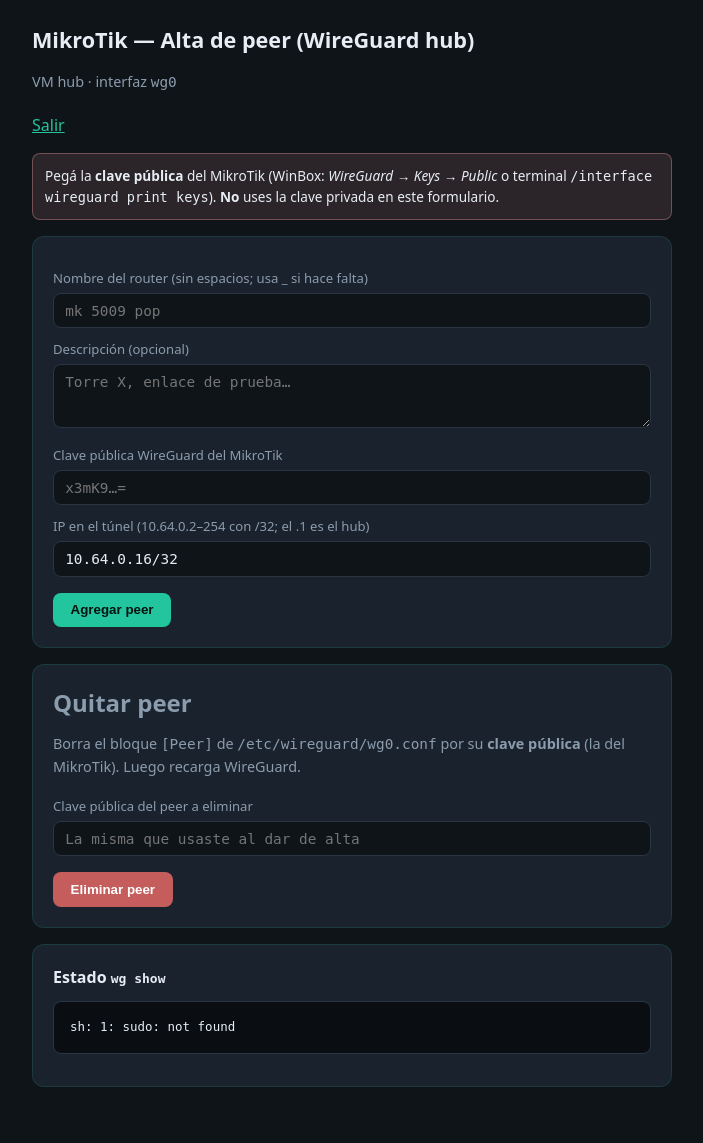
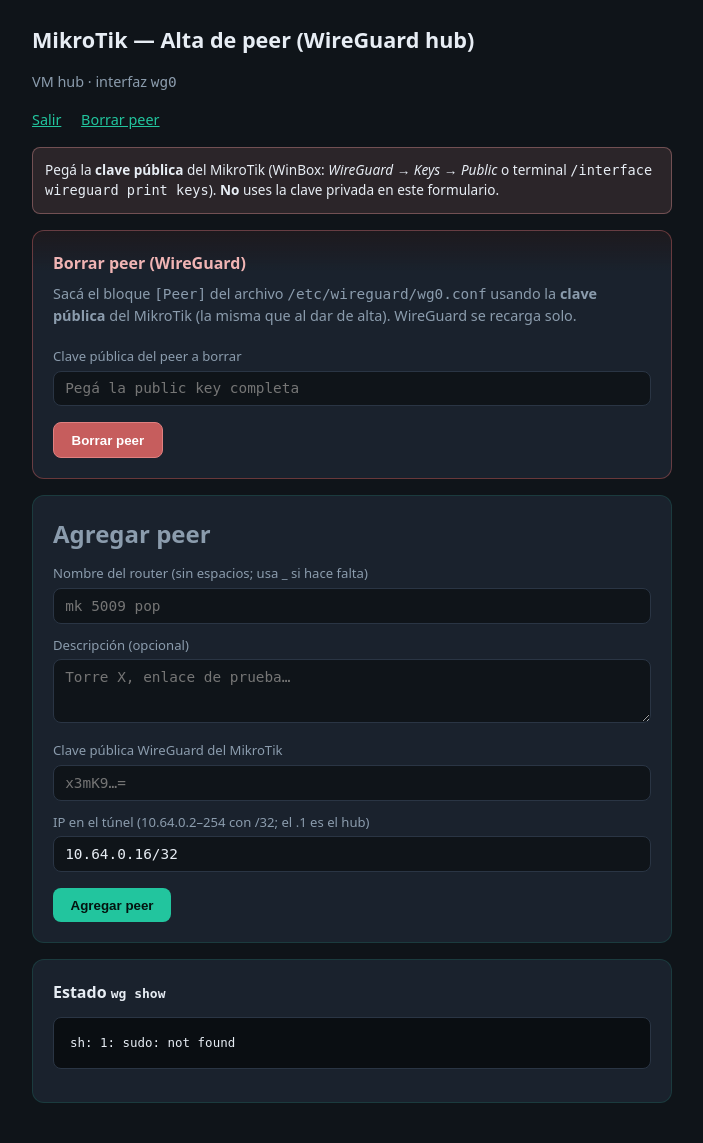
Before and after one commit to token64/NetControl, a PHP site: page /deploy/vpn-hub/web-panel/index.php in a window 1280 px wide. Shown: the whole page, without its empty margins (288-991 px from the left). Before the commit the page ends 1087 px from the top, so only its background shows below. Run offline with PHP 8.4, Linux system fonts and the light colour scheme; the visitor is signed in with stand-in values (Sample User, id 1).

Commit message:
vpn-panel: sección Borrar peer más visible y arriba del formulario de alta
Made-with: Cursor

```diff
--- a/deploy/vpn-hub/web-panel/index.php
+++ b/deploy/vpn-hub/web-panel/index.php
@@ -169,6 +169,11 @@ header('Content-Type: text/html; charset=utf-8');
         .err { color: var(--err); margin: .75rem 0; font-size: .9rem; }
         pre { background: #0a0e12; padding: 1rem; border-radius: 8px; overflow: auto; font-size: .78rem; white-space: pre-wrap; word-break: break-all; border: 1px solid #2a3544; }
         .warn { background: rgba(246,160,160,.12); border: 1px solid rgba(246,160,160,.35); padding: .75rem; border-radius: 8px; font-size: .85rem; margin-bottom: 1rem; }
+        .card-danger { border-color: rgba(198,93,93,.45); background: linear-gradient(180deg, rgba(198,93,93,.08) 0%, var(--card) 2.5rem); }
+        .btn-danger { background: #c65d5d !important; color: #fff !important; border: 1px solid #e08080; }
+        .btn-danger:hover { filter: brightness(1.1); }
+        .top-links { font-size: .9rem; margin: -.25rem 0 1rem; }
+        .top-links a { margin-right: 1rem; }
         a { color: var(--acc); }
     </style>
 </head>
@@ -189,13 +194,27 @@ header('Content-Type: text/html; charset=utf-8');
             </form>
         </div>
     <?php else: ?>
-        <p><a href="?logout=1">Salir</a></p>
+        <div class="top-links">
+            <a href="?logout=1">Salir</a>
+            <a href="#borrar-peer">Borrar peer</a>
+        </div>
         <div class="warn">
             Pegá la <strong>clave pública</strong> del MikroTik (WinBox: <em>WireGuard → Keys → Public</em> o terminal <code>/interface wireguard print keys</code>).
             <strong>No</strong> uses la clave privada en este formulario.
         </div>
+        <?php if ($err !== ''): ?><div class="card"><p class="err"><?= h($err) ?></p></div><?php endif; ?>
+        <div class="card card-danger" id="borrar-peer">
+            <h2 class="h6" style="margin:0 0 .5rem;color:#f0b4b4;font-weight:700;font-size:1rem">Borrar peer (WireGuard)</h2>
+            <p class="sub" style="margin-top:0">Sacá el bloque <code>[Peer]</code> del archivo <code>/etc/wireguard/<?= h(WG_INTERFACE) ?>.conf</code> usando la <strong>clave pública</strong> del MikroTik (la misma que al dar de alta). WireGuard se recarga solo.</p>
+            <form method="post">
+                <input type="hidden" name="remove_peer" value="1">
+                <label>Clave pública del peer a borrar</label>
+                <input name="clave_publica_quitar" required autocomplete="off" placeholder="Pegá la public key completa" value="<?= h((string) ($_POST['clave_publica_quitar'] ?? '')) ?>">
+                <button type="submit" class="btn-danger">Borrar peer</button>
+            </form>
+        </div>
         <div class="card">
-            <?php if ($err !== ''): ?><p class="err"><?= h($err) ?></p><?php endif; ?>
+            <h2 class="h6" style="margin:0 0 .75rem;color:var(--muted);font-weight:600">Agregar peer</h2>
             <form method="post">
                 <input type="hidden" name="add_peer" value="1">
                 <label>Nombre del router (sin espacios; usa _ si hace falta)</label>
@@ -207,16 +226,6 @@ header('Content-Type: text/html; charset=utf-8');
                 <label>IP en el túnel (10.64.0.2–254 con /32; el .1 es el hub)</label>
                 <input name="tunnel_ip" value="<?= h((string) ($_POST['tunnel_ip'] ?? '10.64.0.16/32')) ?>" placeholder="10.64.0.16/32" required>
                 <button type="submit">Agregar peer</button>
-            </form>
-        </div>
-        <div class="card">
-            <h2 class="h6" style="margin:0 0 .75rem;color:var(--muted);font-weight:600">Quitar peer</h2>
-            <p class="sub" style="margin-top:0">Borra el bloque <code>[Peer]</code> de <code>/etc/wireguard/<?= h(WG_INTERFACE) ?>.conf</code> por su <strong>clave pública</strong> (la del MikroTik). Luego recarga WireGuard.</p>
-            <form method="post">
-                <input type="hidden" name="remove_peer" value="1">
-                <label>Clave pública del peer a eliminar</label>
-                <input name="clave_publica_quitar" required autocomplete="off" placeholder="La misma que usaste al dar de alta" value="<?= h((string) ($_POST['clave_publica_quitar'] ?? '')) ?>">
-                <button type="submit" style="background:#c65d5d;color:#fff">Eliminar peer</button>
             </form>
         </div>
         <?php if ($out !== ''): ?>
```
